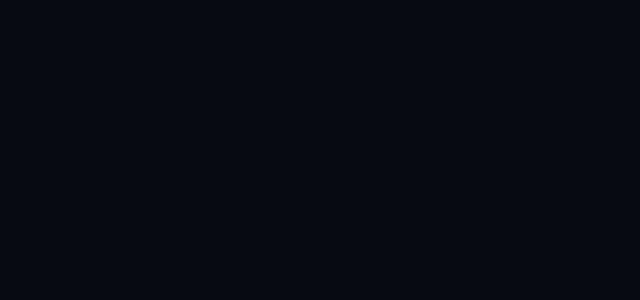
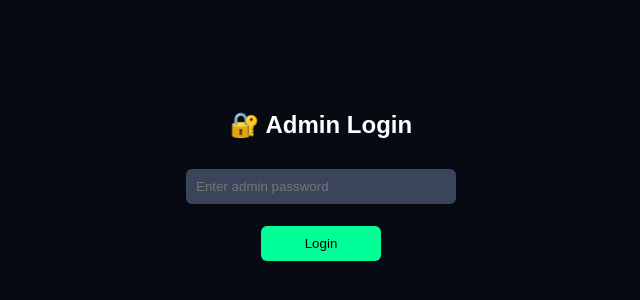
Before and after one commit to akinwunmiayomide01-commits/noxstore-frontend, a React (Vite) app: page /admin-login in a window 1280 px wide. Before the commit this address had no page. Shown: the part 224-524 px from the top of the page, without its empty margins (319-959 px from the left). Built offline with nearby package versions, Linux system fonts and the light colour scheme.

Commit message:
feat: secure admin access with login protection

```diff
--- a/src/App.jsx
+++ b/src/App.jsx
@@ -4,7 +4,10 @@
 import Games from "./pages/Games";
 import Checkout from "./pages/Checkout";
 import Success from "./pages/Success";
+
 import Admin from "./pages/Admin";
+import AdminLogin from "./pages/AdminLogin";
+import ProtectedRoute from "./components/ProtectedRoute";
 
 function App() {
   return (
@@ -14,17 +17,27 @@
         {/* 🏠 Home */}
         <Route path="/" element={<Home />} />
 
-        {/* 🎮 Games list */}
+        {/* 🎮 Games */}
         <Route path="/games" element={<Games />} />
 
         {/* 💳 Checkout */}
         <Route path="/checkout" element={<Checkout />} />
 
-        {/* ✅ Payment success + verification */}
+        {/* ✅ Payment success verification */}
         <Route path="/payment-success" element={<Success />} />
 
-        {/* 🛠 Admin dashboard */}
-        <Route path="/admin" element={<Admin />} />
+        {/* 🔐 Admin login (public) */}
+        <Route path="/admin-login" element={<AdminLogin />} />
+
+        {/* 🛠 Admin dashboard (protected) */}
+        <Route
+          path="/admin"
+          element={
+            <ProtectedRoute>
+              <Admin />
+            </ProtectedRoute>
+          }
+        />
 
       </Routes>
     </Router>
--- /dev/null
+++ b/src/components/ProtectedRoute.jsx
@@ -0,0 +1,11 @@
+import { Navigate } from "react-router-dom";
+
+export default function ProtectedRoute({ children }) {
+  const isAdmin = localStorage.getItem("nox_admin_auth");
+
+  if (!isAdmin) {
+    return <Navigate to="/admin-login" replace />;
+  }
+
+  return children;
+}
--- /dev/null
+++ b/src/pages/AdminLogin.jsx
@@ -0,0 +1,64 @@
+import { useState } from "react";
+import { useNavigate } from "react-router-dom";
+
+export default function AdminLogin() {
+  const [password, setPassword] = useState("");
+  const navigate = useNavigate();
+
+  const ADMIN_PASSWORD = "nox123"; // change later
+
+  const handleLogin = () => {
+    if (password === ADMIN_PASSWORD) {
+      localStorage.setItem("nox_admin_auth", "true");
+      navigate("/admin");
+    } else {
+      alert("Wrong password");
+    }
+  };
+
+  return (
+    <div style={styles.container}>
+      <h2>🔐 Admin Login</h2>
+
+      <input
+        type="password"
+        placeholder="Enter admin password"
+        value={password}
+        onChange={(e) => setPassword(e.target.value)}
+        style={styles.input}
+      />
+
+      <button onClick={handleLogin} style={styles.button}>
+        Login
+      </button>
+    </div>
+  );
+}
+
+const styles = {
+  container: {
+    height: "100vh",
+    display: "flex",
+    flexDirection: "column",
+    justifyContent: "center",
+    alignItems: "center",
+    background: "#070a12",
+    color: "#fff",
+  },
+  input: {
+    padding: 10,
+    marginTop: 10,
+    borderRadius: 6,
+    border: "none",
+    width: 250,
+  },
+  button: {
+    marginTop: 10,
+    padding: 10,
+    width: 120,
+    borderRadius: 6,
+    background: "#00ff99",
+    border: "none",
+    cursor: "pointer",
+  },
+};
```
